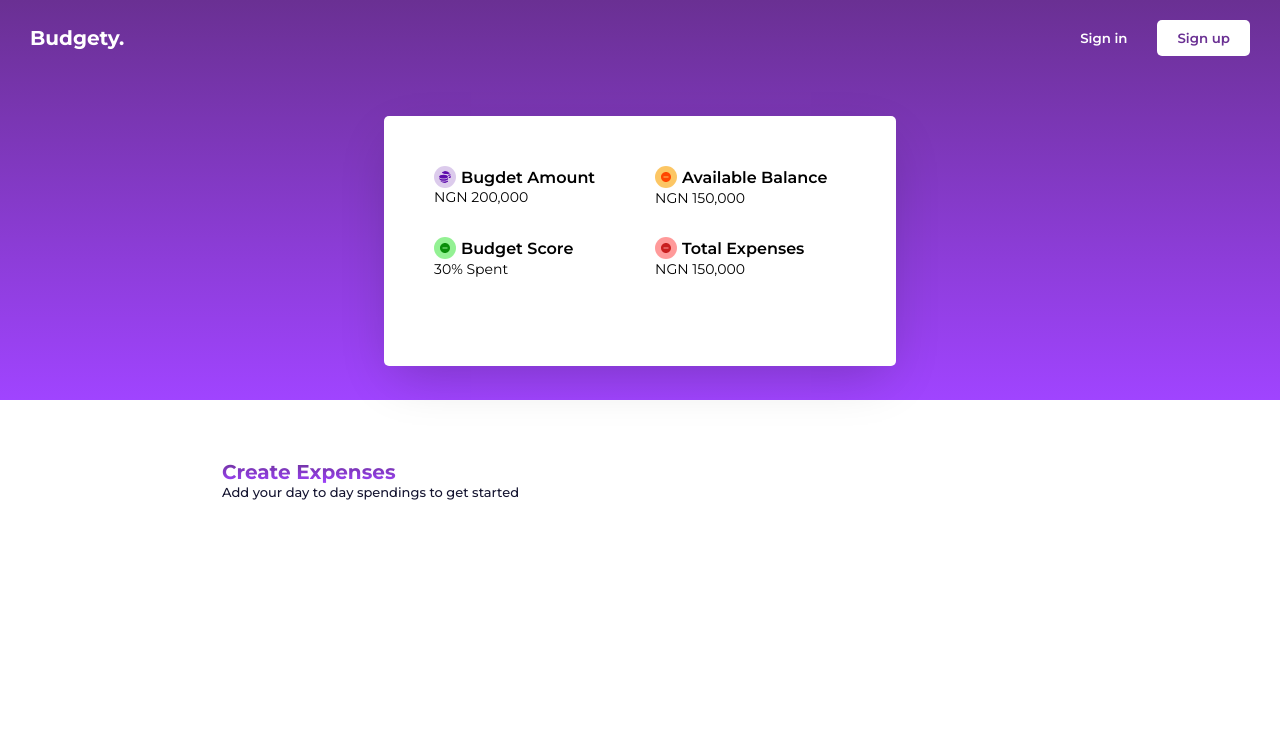
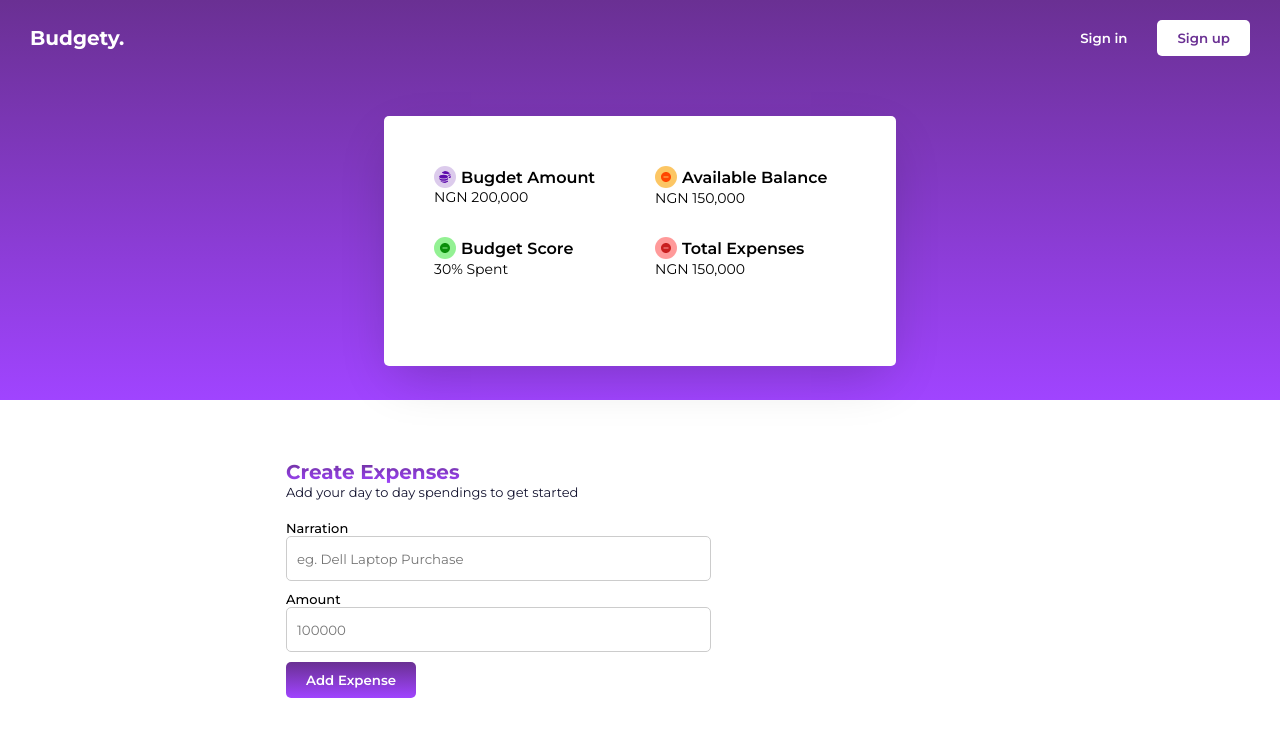
Before and after one commit to Victor-Mak-code/Budgety, a React (Create React App) app: page / in a window 1280 px wide. Shown: the top 736 px of the page. Built offline with nearby package versions, Linux system fonts and the light colour scheme.

Commit message:
styled the AddEpenseUi Component

```diff
--- a/src/Components/AddExpenseUI/AddExpenseUI.css
+++ b/src/Components/AddExpenseUI/AddExpenseUI.css
@@ -1,7 +1,10 @@
 .add__expense-box {
-  width: 70%;
+  width: 60%;
   margin: 30px auto;
   padding: 30px;
+}
+.form__input {
+  margin: 10px 0;
 }
 .add__expense-box h2 {
   font-size: 20px;
@@ -11,6 +14,8 @@
 }
 .add__expense-box p {
   font-size: 13px;
-  font-weight: 500;
   color: rgb(20, 20, 48);
 }
+.add__expense-form {
+  margin: 20px 0;
+}
--- a/src/Components/AddExpenseUI/AddExpenseUI.js
+++ b/src/Components/AddExpenseUI/AddExpenseUI.js
@@ -1,4 +1,6 @@
 import React from "react";
+import FormInput from "../FormInput/FormInput";
+import Button from "../Button/Button";
 import "./AddExpenseUI.css";
 
 const AddExpenseUI = () => {
@@ -6,6 +8,15 @@ const AddExpenseUI = () => {
     <div className="add__expense-box">
       <h2>Create Expenses</h2>
       <p>Add your day to day spendings to get started</p>
+
+      <div className="add__expense-form">
+        <FormInput
+          labelValue="Narration"
+          placeholder="eg. Dell Laptop Purchase"
+        />
+        <FormInput labelValue="Amount" placeholder="100000" />
+        <Button btnClass="btn btn-primary" btnValue="Add Expense" />
+      </div>
     </div>
   );
 };
--- a/src/Components/Button/Button.css
+++ b/src/Components/Button/Button.css
@@ -17,3 +17,7 @@
 .btn-white:hover {
   background-color: rgb(243, 240, 240);
 }
+.btn-primary {
+  background: var(--gradient);
+  color: var(--white);
+}
--- /dev/null
+++ b/src/Components/FormInput/FormInput.css
@@ -0,0 +1,16 @@
+.form__input label {
+  font-size: 13px;
+  font-weight: 500;
+  display: block;
+}
+.form__input input {
+  border: 1px solid #ccc;
+  width: 60%;
+  height: 45px;
+  padding: 10px;
+  border-radius: 5px;
+}
+.form__input input:focus {
+  border: none;
+  outline: 1px solid var(--purple);
+}
--- /dev/null
+++ b/src/Components/FormInput/FormInput.js
@@ -0,0 +1,13 @@
+import React from "react";
+import "./FormInput.css";
+
+const FormInput = (props) => {
+  return (
+    <div className="form__input">
+      <label>{props.labelValue}</label>
+      <input name={props.name} placeholder={props.placeholder} />
+    </div>
+  );
+};
+
+export default FormInput;
```
